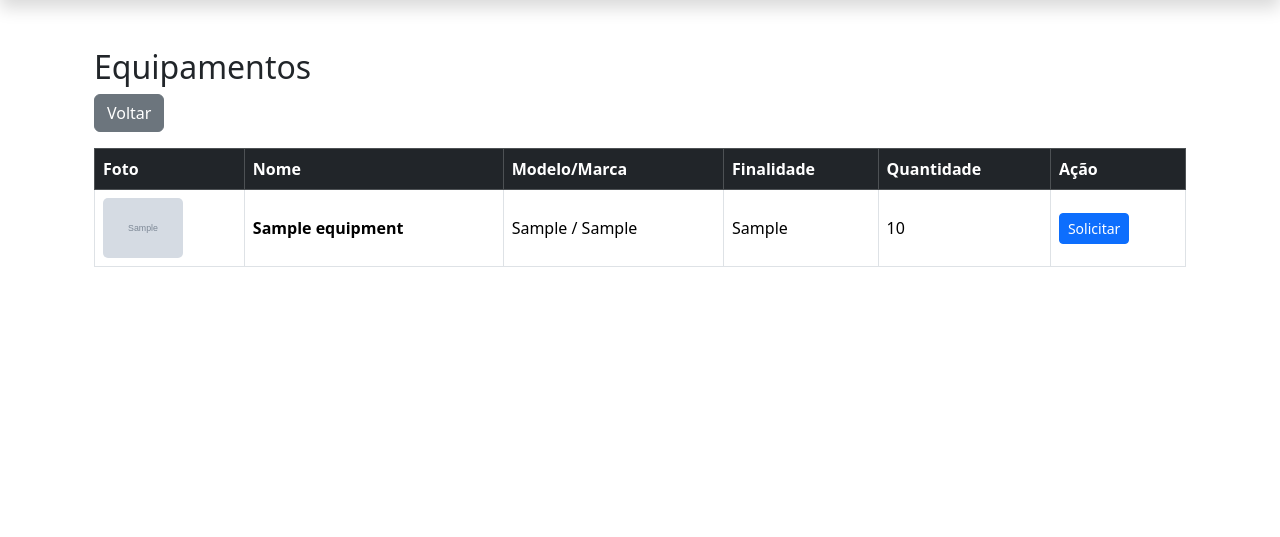
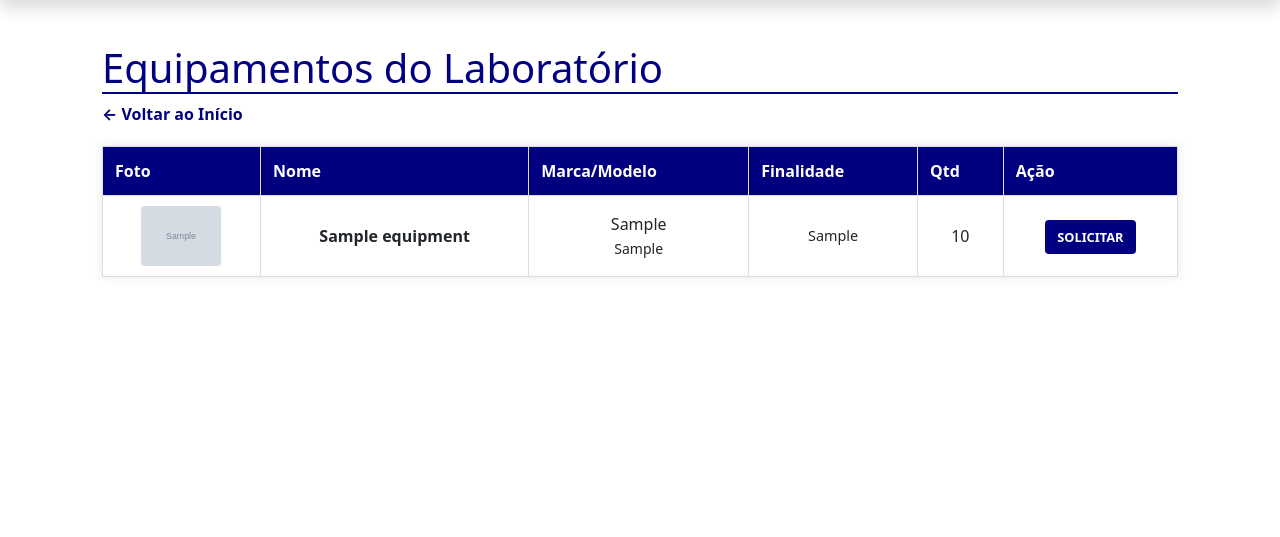
Before and after one commit to almeidasudarioarthurcassius-maker/SITE-OFICIAL-LABRIOS, a Flask app: page /equipment in a window 1280 px wide. Shown: the part 59-596 px from the top of the page. Run offline with Flask 3, Linux system fonts and the light colour scheme; tables that the repository leaves empty hold one stand-in row (values such as "Sample post"); grey boxes marked "Sample" are stand-in pictures.

Commit message:
Update equipment.html

```diff
--- a/site-labrios-oficial/templates/equipment.html
+++ b/site-labrios-oficial/templates/equipment.html
@@ -1,45 +1,38 @@
 {% extends "base.html" %}
 {% block content %}
-<div class="container mt-4">
-   <h2>Equipamentos</h2>
-    <a href="{{ url_for('home') }}" class="btn btn-secondary mb-3">Voltar</a>
-    <div class="table-responsive">
-        <table class="table table-bordered align-middle">
-            <thead class="table-dark">
-                <tr>
-                   <th>Foto</th>
-                   <th>Nome</th>
-                   <th>Modelo/Marca</th>
-                   <th>Finalidade</th>
-                   <th>Quantidade</th>
-                   <th>Ação</th>
+<div class="container" style="padding: 20px;">
+    <h1 style="color: #000080; border-bottom: 2px solid #000080;">Equipamentos do Laboratório</h1>
+    <a href="{{ url_for('home') }}" style="text-decoration: none; color: #000080; font-weight: bold;">← Voltar ao Início</a>
+
+    <table style="width: 100%; border-collapse: collapse; margin-top: 20px; box-shadow: 0 0 10px rgba(0,0,0,0.1);">
+        <thead>
+            <tr style="background: #000080; color: white;">
+                <th style="padding: 12px; border: 1px solid #ddd;">Foto</th>
+                <th style="padding: 12px; border: 1px solid #ddd;">Nome</th>
+                <th style="padding: 12px; border: 1px solid #ddd;">Marca/Modelo</th>
+                <th style="padding: 12px; border: 1px solid #ddd;">Finalidade</th>
+                <th style="padding: 12px; border: 1px solid #ddd;">Qtd</th>
+                <th style="padding: 12px; border: 1px solid #ddd;">Ação</th>
             </tr>
         </thead>
         <tbody>
             {% for e in equipments %}
-                <tr>
-                   <td>
-                    {% if e.image %}<img src="{{ e.image }}" width="80" style="border-radius:5px;">
-                    {% else %}<span class="text-muted small">Sem foto</span>{% endif %}
+            <tr style="text-align: center; background: white;">
+                <td style="padding: 10px; border: 1px solid #ddd;">
+                    {% if e.image %}<img src="{{ e.image }}" style="width: 80px; border-radius: 4px;">{% else %}Sem foto{% endif %}
                 </td>
-                   <td><strong>{{ e.name }}</strong></td>
-                   <td>{{ e.model }} / {{ e.brand }}</td>
-                   <td>{{ e.purpose }}</td>
-                   <td>{{ e.quantity }}</td>
-                   <td>
-                    <a href="{{ url_for('request_reservation', equipment_id=e.id) }}" class="btn btn-primary btn-sm">Solicitar</a>
-                    {% if current_user.is_authenticated %}
-                        <form action="{{ url_for('delete_equipment', id=e.id) }}" method="POST" style="display:inline;" onsubmit="return confirm('Excluir equipamento?')">
-                            <button class="btn btn-danger btn-sm">Excluir</button>
-                        </form>
-                    {% endif %}
+                <td style="padding: 10px; border: 1px solid #ddd;"><strong>{{ e.name }}</strong></td>
+                <td style="padding: 10px; border: 1px solid #ddd;">{{ e.brand }}<br><small>{{ e.model }}</small></td>
+                <td style="padding: 10px; border: 1px solid #ddd; font-size: 0.9em;">{{ e.purpose }}</td>
+                <td style="padding: 10px; border: 1px solid #ddd;">{{ e.quantity }}</td>
+                <td style="padding: 10px; border: 1px solid #ddd;">
+                    <a href="{{ url_for('request_reservation', equipment_id=e.id) }}" style="background: #000080; color: white; padding: 8px 12px; text-decoration: none; border-radius: 4px; font-weight: bold; font-size: 0.8em;">SOLICITAR</a>
                 </td>
             </tr>
             {% else %}
-               <tr><td colspan="6">Nenhum equipamento cadastrado.</td></tr>
+            <tr><td colspan="6" style="padding: 20px; text-align: center;">Nenhum equipamento disponível no momento.</td></tr>
             {% endfor %}
         </tbody>
     </table>
 </div>
-</div>
 {% endblock %}
```
Lines whose indentation alone changed are shown as unchanged.
